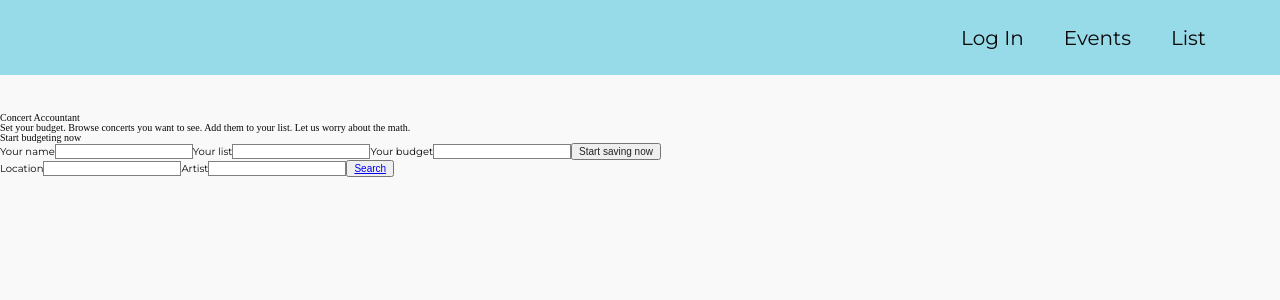
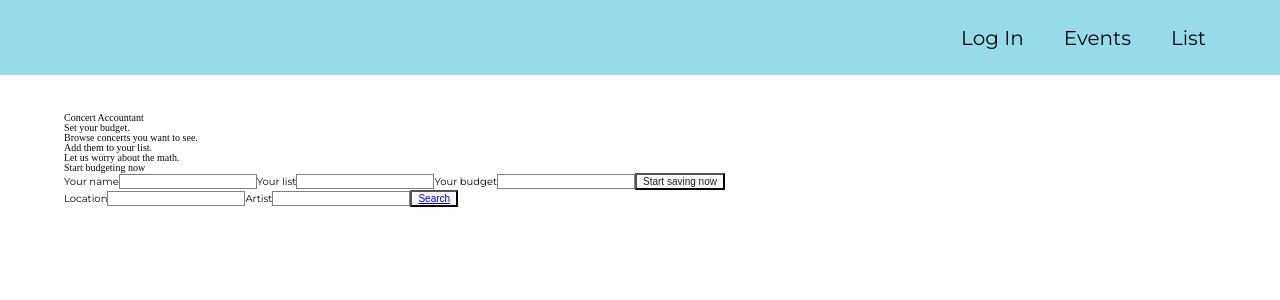
Before and after one commit to juno-27-concert-accountant/concert-accountant, a React (Create React App) app: page /event in a window 1280 px wide. Shown: the top 300 px of the page. Built offline with nearby package versions, Linux system fonts and the light colour scheme; a web font is replaced by a local one.

Commit message:
commit before pull from master

```diff
--- a/src/App.css
+++ b/src/App.css
@@ -9,7 +9,6 @@
 html {
 	font-family: 'Montserrat', sans-serif;
 	color: #0A0909;
-	background-color: #FAF9F9;
 }
 
 h1,
@@ -26,3 +25,13 @@ h6 {
 	max-width: 1500px;
 	margin: auto;
 }
+
+button {
+	background-color: #faf9f9;
+	transition: background-color ease-in-out 0.35s;
+}
+
+/* button:hover,
+button:focus {
+	background-color: #DBF0EF;
+} */
--- a/src/Landing.js
+++ b/src/Landing.js
@@ -1,5 +1,6 @@
 import React, {Component, Fragment} from 'react';
 import firebase from './firebase';
+
 
 class Landing extends Component {
   constructor() {
@@ -15,11 +16,15 @@ class Landing extends Component {
         const {newName, newList, newBudget} = this.props.data
         return(
             <Fragment>
-                <section>
+                <div className="landingContainer wrapper">
+								<section className="landing">
                     <h1>Concert Accountant</h1>
-                    <h2>Set your budget. Browse concerts you want to see. Add them to your list. Let us worry about the math.</h2>
+                    <h2>Set your budget.
+										<br/>Browse concerts you want to see.
+										<br/>Add them to your list.
+										<br/>Let us worry about the math.</h2>
                 </section>
-                <section>
+                <section className="landingForm">
                     <form>
                         <h4>Start budgeting now</h4>
                         <label htmlFor="newName">Your name</label>
@@ -31,6 +36,7 @@ class Landing extends Component {
                         <button onClick={this.props.handleSubmit}>Start saving now</button>
                     </form>
                 </section>
+								</div>
             </Fragment>
         )
     }
--- a/src/Search.css
+++ b/src/Search.css
@@ -6,6 +6,17 @@
     top: 1.2rem;
     left: 0;
     right: 0;
-    background-color: yellow;
     z-index: 100;
 }
+
+.city-options button {
+	width: 100%;
+	border: 1px solid black;
+	transition: background-color ease-in-out 0.35s, border ease-in-out 0.35s;
+}
+
+.city-options button:hover,
+.city-options button:focus {
+	border: 1px solid #C0C8F0;
+	background-color: #DBF0EF;
+}
--- a/src/Search.js
+++ b/src/Search.js
@@ -84,8 +84,8 @@ handleSubmit = (e) => {
         const {userLocation, userArtist, displayDropdown, cityNames, data} = this.state;
         return(
             <Fragment>
-                <div className="search">
-                    <form>
+                <div className="search ">
+                    <form className="wrapper">
                         <label htmlFor="userLocation">Location</label>
                         <span className="input__container">
                             <input onChange={this.handleInputChange} type="text" name="userLocation" value={userLocation}/>
```
